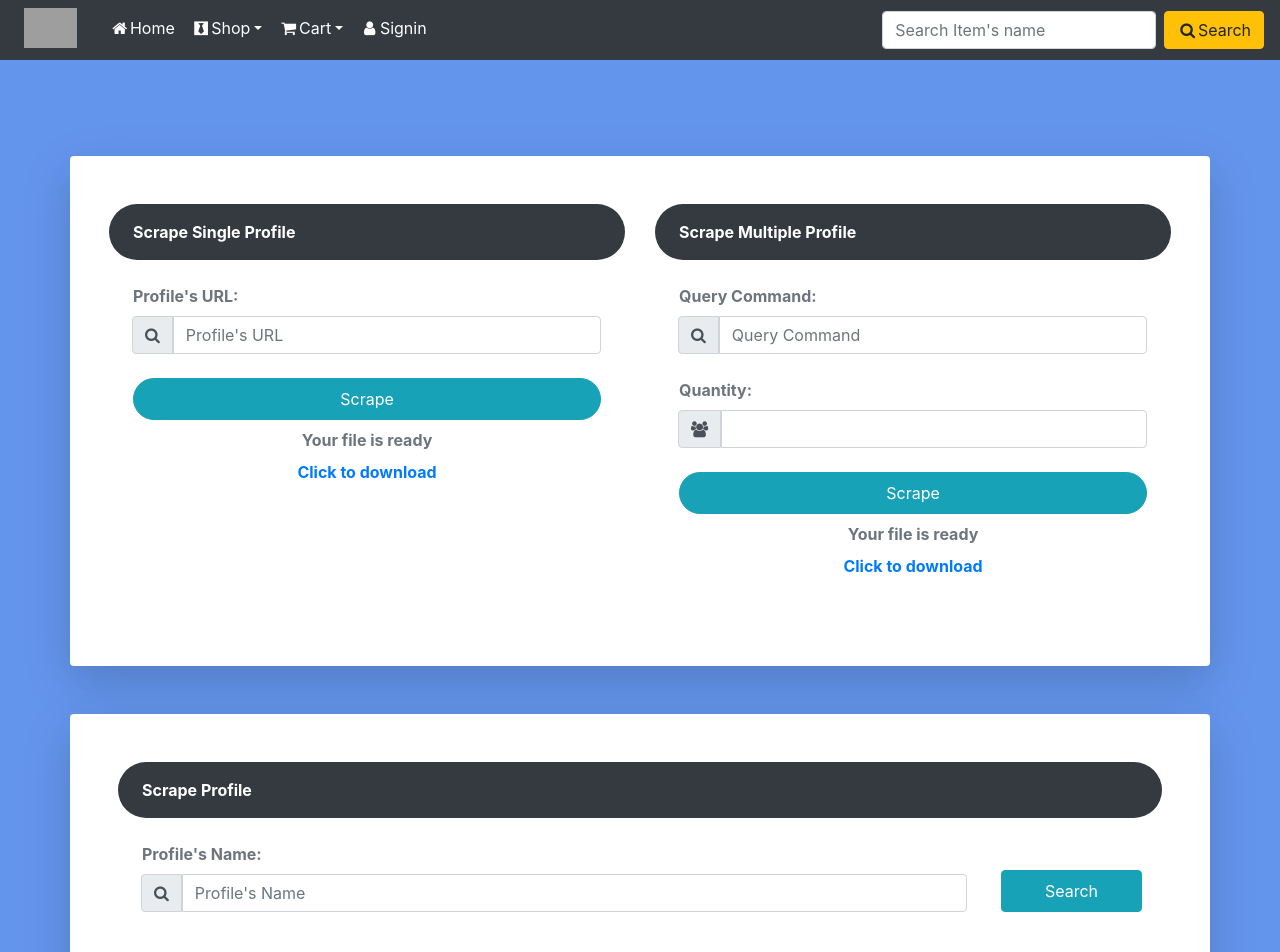
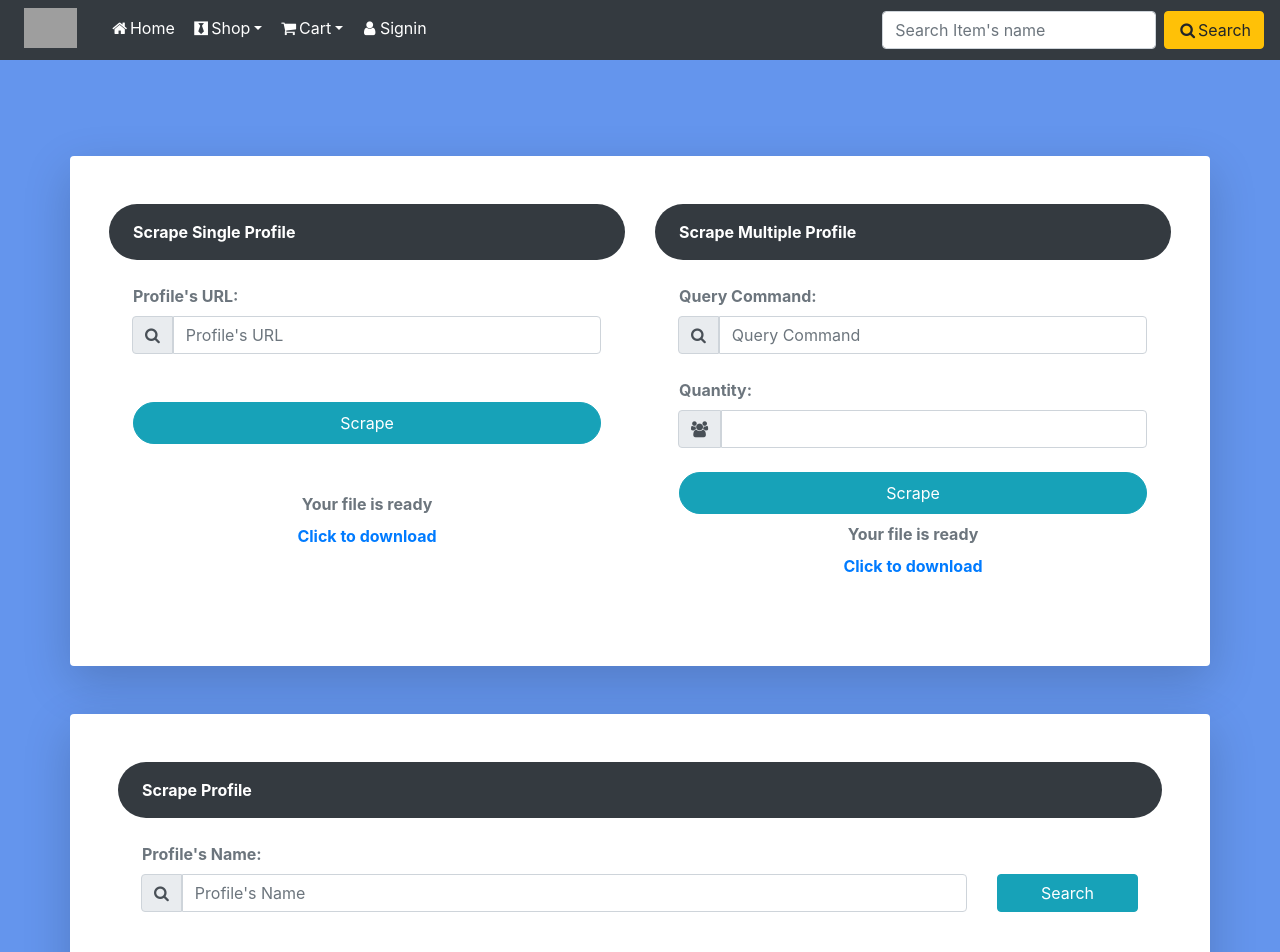
Before and after one commit to LeANguyen/LinkedIn-Scraping, a React (Create React App) app: page / in a window 1280 px wide. Shown: the top 952 px of the page. Built offline with nearby package versions, Linux system fonts and the light colour scheme; grey boxes are pictures that could not be loaded.

Commit message:
some padding margin tinker

```diff
--- a/src/components/SingleScrapingForm.js
+++ b/src/components/SingleScrapingForm.js
@@ -30,7 +30,7 @@ const SingleScrapingForm = () => {
               </div>
 
               <button
-                className="btn btn-info rounded-pill py-2 btn-block"
+                className="btn btn-info rounded-pill py-2 my-5 btn-block"
                 id="checkout_btn"
                 style={{ color: "white" }}
                 onClick={() => console.log("checkValidOnCheckOut()")}
--- a/src/components/SingleScrapingTable.js
+++ b/src/components/SingleScrapingTable.js
@@ -51,9 +51,13 @@ const SingleScrapingTable = ({ data }) => {
           Scrape Profile
         </div>
         <div className="p-4">
+          <div className="row">
+            <div className="col-12">
+              <strong className="text-muted">Profile's Name:</strong>
+            </div>
+            <div className="col-12">
               <form>
                 <div className="form-group">
-              <strong className="text-muted">Profile's Name:</strong>
                   <div className="row">
                     <div className="col-lg-10">
                       <div class="input-group mt-2 mb-4">
@@ -73,9 +77,8 @@ const SingleScrapingTable = ({ data }) => {
                     </div>
 
                     <div className="col-lg-2">
-                  {/* <strong className="text-muted">Profile's URL:</strong> */}
                       <button
-                    className="btn btn-info rounded py-2 btn-block m-1"
+                        className="btn btn-info rounded mt-2 btn-block"
                         id="checkout_btn"
                         style={{ color: "white" }}
                         onClick={() => console.log("checkValidOnCheckOut()")}
@@ -86,6 +89,9 @@ const SingleScrapingTable = ({ data }) => {
                   </div>
                 </div>
               </form>
+            </div>
+            <div className="col-2"></div>
+          </div>
         </div>
         <div className="table-responsive">
           {data.length === 0 && (
```
Also changed, not shown: 1 other file (tests, documents, lock files or other folders). Lines whose indentation alone changed are shown as unchanged.
